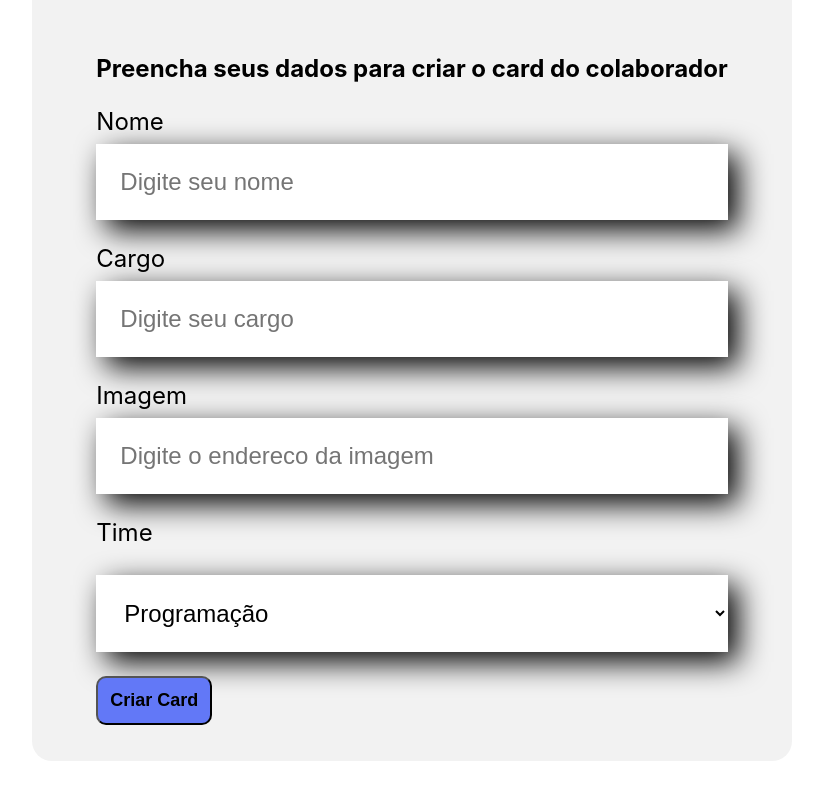
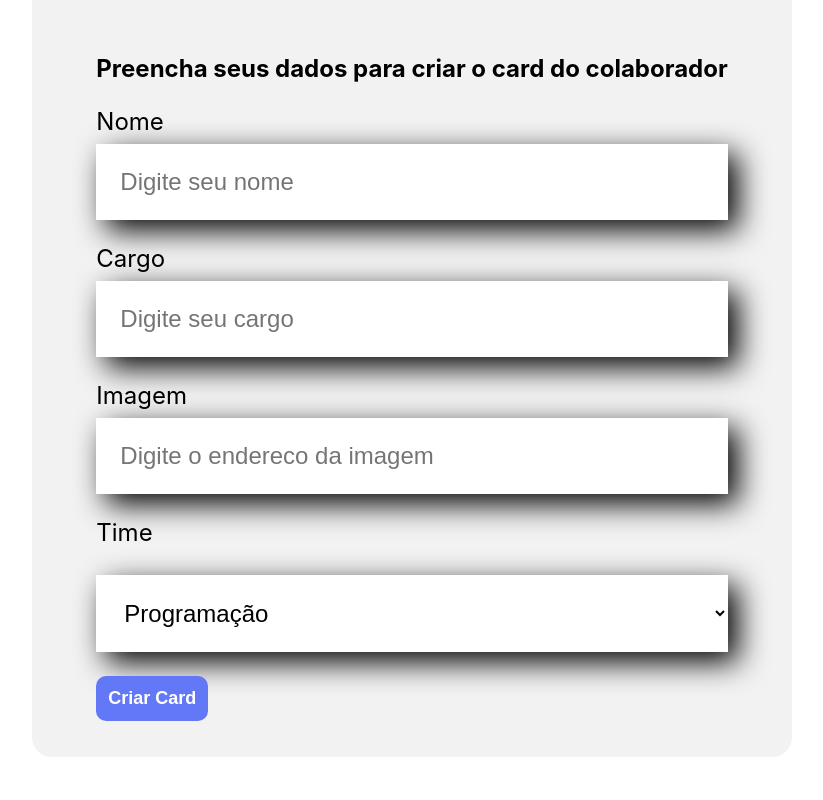
Before and after one commit to LeandroCanuto/organo, a React (Create React App) app: page / in a window 1280 px wide. Shown: the part 312-1112 px from the top of the page, without its empty margins (228-1051 px from the left). Built offline with nearby package versions, Linux system fonts and the light colour scheme.

Commit message:
props de form

```diff
--- a/src/componentes/Botao/Botao.css
+++ b/src/componentes/Botao/Botao.css
@@ -3,8 +3,16 @@
     margin-top: 24px;
     background-color: #6278f7;
     border-radius: 10px;
+    border: none ;
     font-weight:  700;
     font-size: 18px;
     padding: 12px;
+    cursor:pointer ;
+    color: #fff ;
+
 
 }
+
+.botao:hover {
+    color:  #95ffd4 ;
+}
--- a/src/componentes/Botao/index.js
+++ b/src/componentes/Botao/index.js
@@ -1,7 +1,7 @@
 import './Botao.css'
 
 const Botao = (props) => {
-    return( <button className='botao'>{props.texto}</button>)
+    return( <button className='botao'>{props.children}</button>)
 
 
 
--- a/src/componentes/CampoTexto/index.js
+++ b/src/componentes/CampoTexto/index.js
@@ -1,16 +1,23 @@
 import './CampoTexto.css'
 
 
+
+
 const CampoTexto = (props) => {
+
+    const placeholderModificada = `${props.placeholder}`
+
         return(
         <div className="campo-texto">
             <label>
                 {props.label}
             </label>
-            <input placeholder={props.placeholder} />
-        </div>
+            <input required={props.obrigatorio} placeholder={placeholderModificada } />
+         </div>
+
+
     )
-
 }
 
+
 export default CampoTexto
--- a/src/componentes/Formulario/index.js
+++ b/src/componentes/Formulario/index.js
@@ -16,18 +16,25 @@ const Formulario = () => {
         'Mobile',
         'Inovação e Gestão']
 
+const aoSalvar = (evento) => {
+    evento.preventDefault()
+    console.log('Form foi enviado')
+
+}
 
     return(
 
         <section className="Formulario">
-            <form>
+            <form onSubmit={(aoSalvar)}>
                 <br></br>
                 <h2>Preencha seus dados para criar o card do colaborador</h2>
-                <CampoTexto label="Nome" placeholder="Digite seu nome"/>
-                <CampoTexto label="Cargo" placeholder="Digite seu cargo"/>
-                <CampoTexto label="Imagem" placeholder="Digite o endereco da imagem"/>
-                <ListaSuspensa label='Time' itens ={times}/>
-                <Botao texto="Criar Card"  />
+                <CampoTexto label="Nome" placeholder="Digite seu nome" obrigatorio={true}/>
+                <CampoTexto label="Cargo" placeholder="Digite seu cargo" obrigatorio={true}/>
+                <CampoTexto label="Imagem" placeholder="Digite o endereco da imagem" />
+                <ListaSuspensa label='Time' itens ={times} obrigatorio={true}/>
+                <Botao>
+                    Criar Card
+                </Botao>
 
             </form>
         </section>
--- a/src/componentes/ListaSuspensa/index.js
+++ b/src/componentes/ListaSuspensa/index.js
@@ -7,7 +7,7 @@ console.log(props.itens)
 return(
     <div className='lista-suspensa'>
         <label>{props.label}</label>
-        <select>
+        <select required={props.required}>
                 {props.itens.map((item , index) => {
                     return <option key ={item}>{item}</option>
                 } )}
```
